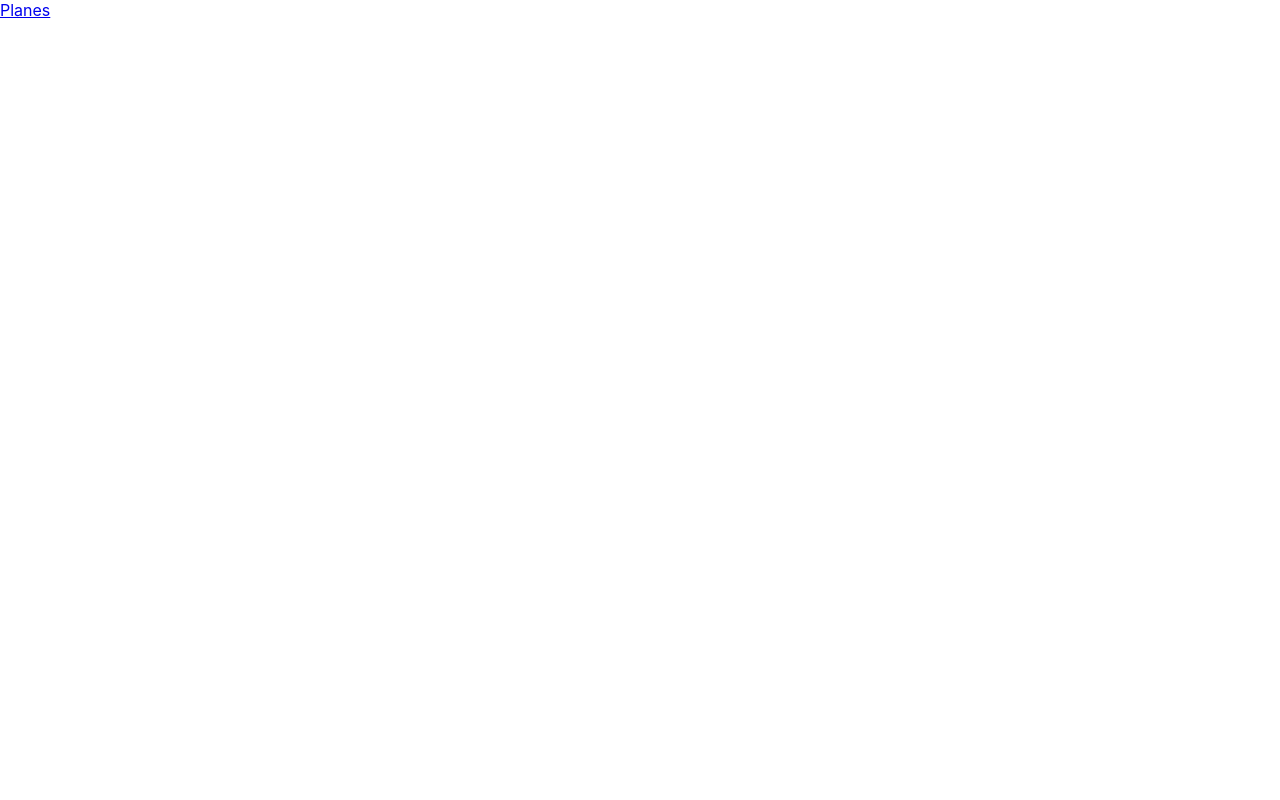
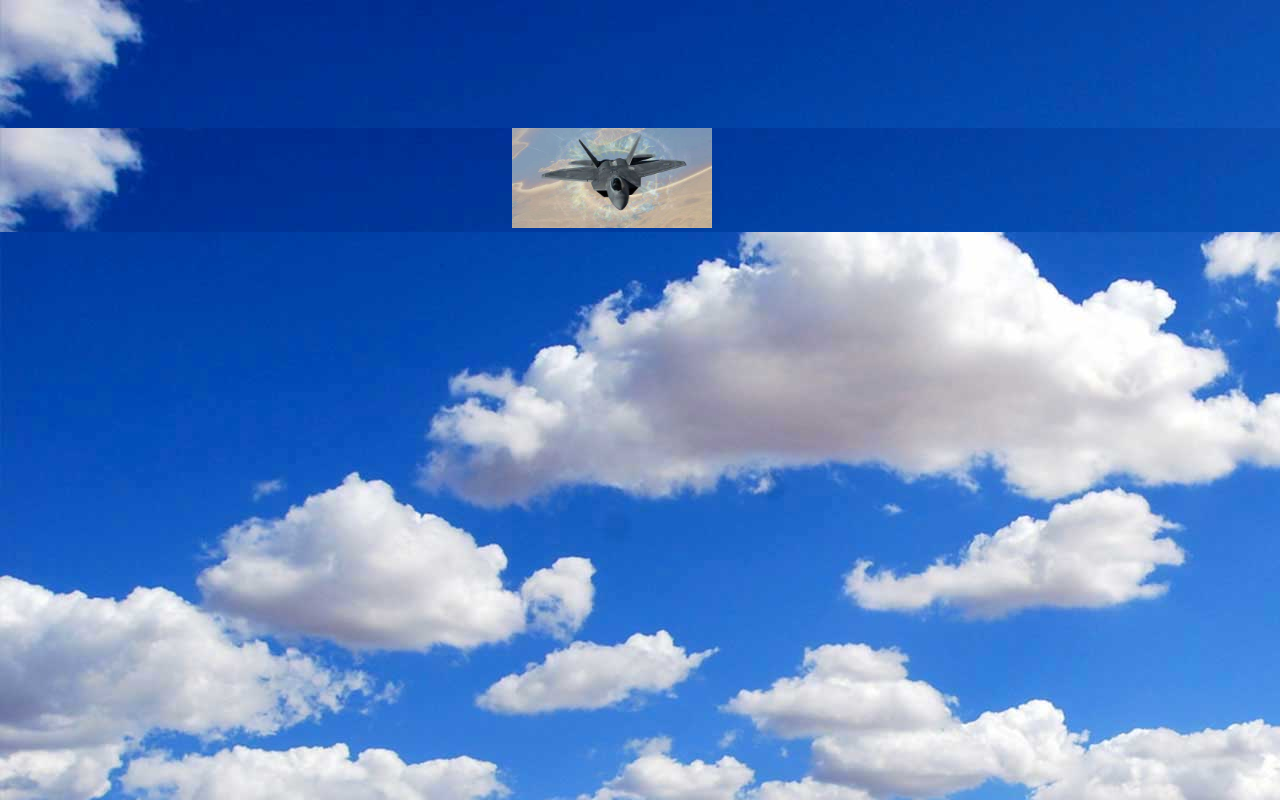
Before and after one commit to Camrov8/projectotecweb, a React (Create React App) app: page / in a window 1280 px wide. Built offline with nearby package versions, Linux system fonts and the light colour scheme.

Commit message:
background corrigido e link com imagem

```diff
--- a/src/Layout.css
+++ b/src/Layout.css
@@ -1,4 +1,8 @@
-.bodyLayout{
-    background-image: url("C:\Users\BRUNO\OneDrive\Desktop\ProjectoTecweb\projectotecweb\Sky.jpg");
-    background-color: aqua;
+.bodyLayout {
 }
+
+.linkPlanes {
+    margin-left: 40%;
+    margin-top: 10%;
+
+}
--- a/src/Layout.js
+++ b/src/Layout.js
@@ -5,8 +5,12 @@ return(
     <>
        <body className="layoutBody">
        <nav>
-            <Link to="/Planes" id='link'>Planes   </Link>
-          </nav>
+          <div className="linkPlanes">
+            <Link to="/Planes" id='link'>
+              <img src="/img/f22.jpg" alt="" height="100vh" width="200vw"/>
+            </Link>
+          </div>
+        </nav>
         <Outlet/>
         </body>
         </>
--- a/src/Planes.css
+++ b/src/Planes.css
@@ -1,6 +1,9 @@
 .body{
-    background-image: url("C:\Users\BRUNO\OneDrive\Desktop\ProjectoTecweb\projectotecweb\Sky.jpg");
+    /*background-image: url("/public/img/Sky.jpg");*/
+    background-color: red;
 }
+
+
 
 .planes{ display: grid;
     grid-template-columns: repeat(2, 1fr); /* 2 colunas */
@@ -8,8 +11,7 @@
     justify-content: center;
     align-items: center;
     margin: 50px auto;
-    background-color: aqua;
-    background-image: url("C:/Users/BRUNO/OneDrive/Desktop/ProjectoTecweb/projectotecweb/Sky.jpg");
+    /*background-image: url("/public/img/Sky.jpg");*/
     background-image: -o-repeating-linear-gradient();
 
     height: 100vh;
--- a/src/index.css
+++ b/src/index.css
@@ -5,7 +5,7 @@ body {
     sans-serif;
   -webkit-font-smoothing: antialiased;
   -moz-osx-font-smoothing: grayscale;
-
+  background-image: url("/public/img/Sky.jpg");
 }
 
 code {
--- a/src/index.js
+++ b/src/index.js
@@ -2,8 +2,9 @@ import React from 'react';
 import ReactDOM from 'react-dom/client';
 import './index.css';
 import './Planes.css';
+import './Layout.css';
+import Planes from './Planes';
 import Layout from './Layout';
-import Planes from './Planes';
 import reportWebVitals from './reportWebVitals';
 import {BrowserRouter, Routes, Route} from "react-router-dom";
 
@@ -12,13 +13,11 @@ import {BrowserRouter, Routes, Route} from "react-router-dom";
 const root = ReactDOM.createRoot(document.getElementById('root'));
 root.render(
   <React.StrictMode>
-    <BrowserRouter>
-    <Routes>
-    <Route path="/" element={<Layout/>}>
-    <Route path="/Planes" element={<Planes></Planes>}></Route>
-
-    </Route>
-    </Routes>
+  <BrowserRouter>
+  <Routes>
+    <Route path="/" element={<Layout/>}/>
+    <Route path="/Planes" element={<Planes></Planes>}/>
+  </Routes>
   </BrowserRouter>
   </React.StrictMode>
 );
```
Also changed, not shown: public/img/Sky.jpg (renamed from Sky.jpg), src/Planes.js (indentation only), 1 other file (tests, documents, lock files or other folders).
